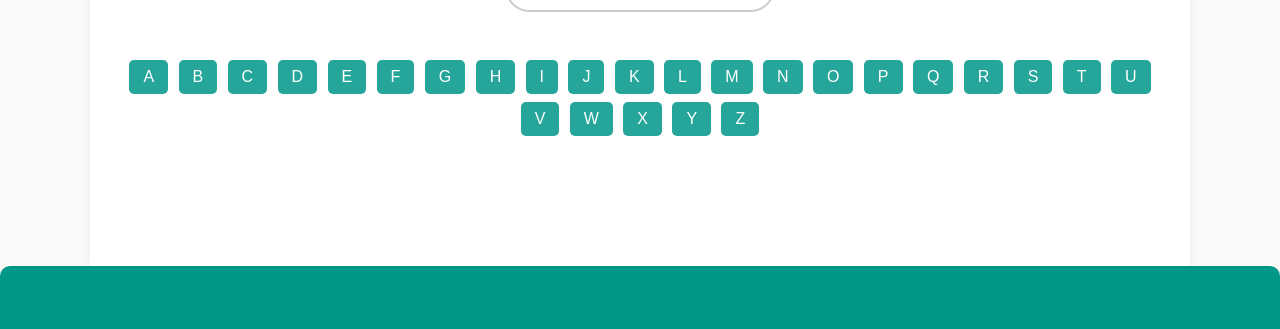
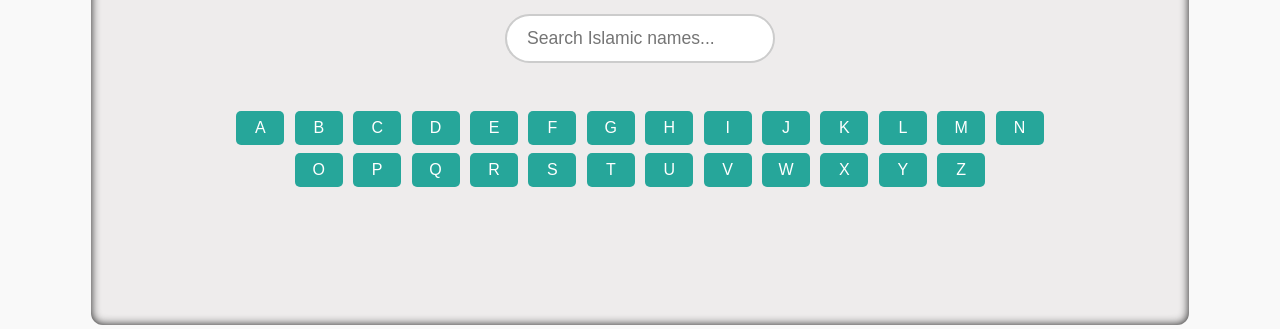
Before and after one commit to muhammadSarfrazqadri/Islam4everyone, a plain HTML site: page htmls/allnames.html in a window 1280 px wide. Shown: the part 269-598 px from the top of the page. Drawn offline with Linux system fonts and the light colour scheme; no server answers.

Commit message:
ok ab about pages ki taraf jana he

```diff
--- a/css/style.css
+++ b/css/style.css
@@ -577,7 +577,6 @@ h2 {
 .names-section {
   display: flex;
   overflow-x: auto;
-  gap: 1.5rem;
   scroll-behavior: smooth;
   padding: 1em ;
   scrollbar-width: none;
@@ -931,6 +930,7 @@ body {
   text-align: center;
   margin-bottom: 2rem;
   flex-wrap: wrap;
+  width: 82%;
   gap: 8px;
 }
 
@@ -939,6 +939,7 @@ body {
   margin: 4px;
   padding: 8px 14px;
   font-size: 1rem;
+  min-width: 3rem;
   background: var(--primary-light);
   border: none;
   border-radius: 5px;
@@ -954,7 +955,6 @@ body {
 
 /* Name Cards */
 .names-section {
-  /* display: grid; */
   grid-template-columns: repeat(auto-fit, minmax(230px, 1fr));
   gap: 1.5rem;
 }
@@ -1000,16 +1000,6 @@ body {
 }
 
 
-
-
-
-
-
-
-
-
-
-
 /* ================================= ALL NAMES PAGE STYLES ======================================== */
 
 .all-names-section {
@@ -1017,8 +1007,11 @@ body {
   flex-direction: column;
   align-items: center;
   justify-content: center;
+  margin: 1.2rem;
   gap: 20px;
   padding: 50px 20px;
+  background: rgb(238, 236, 236);
+  box-shadow: inset 0 0 10px rgba(0, 0, 0, 0.877);
 }
 
 .search-filter-container {
@@ -1073,3 +1066,20 @@ body {
   box-shadow: var(--shadow);
   transition: transform 0.3s, box-shadow 0.3s;
 }
+
+#allNamesSection {
+  display: flex;
+  flex-wrap: wrap;
+  justify-content: center;
+  align-items: center;
+}
+
+#allNamesMain {
+  display: flex;
+  justify-content: center;
+  align-items: center;
+  width: 100%;
+  max-width: 1200px;
+  margin: 0 auto;
+  padding: 2rem;
+}
--- a/htmls/allnames.html
+++ b/htmls/allnames.html
@@ -59,7 +59,7 @@
 
   </header>
 
-  <main class="main">
+  <main class="main" id="allNamesMain">
     <section class="all-names-section">
       <h1>All Islamic Names</h1>
       <div class="search-box"><div class="wrapper-div"><input class="input" type="text" placeholder="Search Islamic names..."></div></div>
```
Also changed, not shown: htmls/contact.html (+1 -1 lines), htmls/namepage.html (+1 -2 lines).
